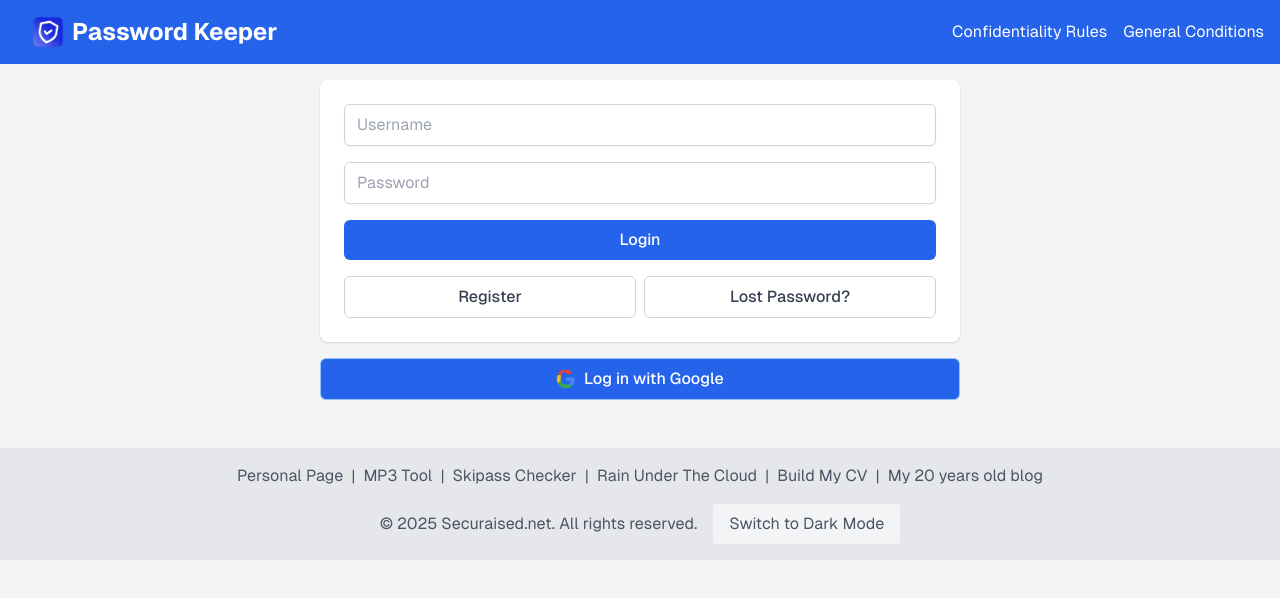
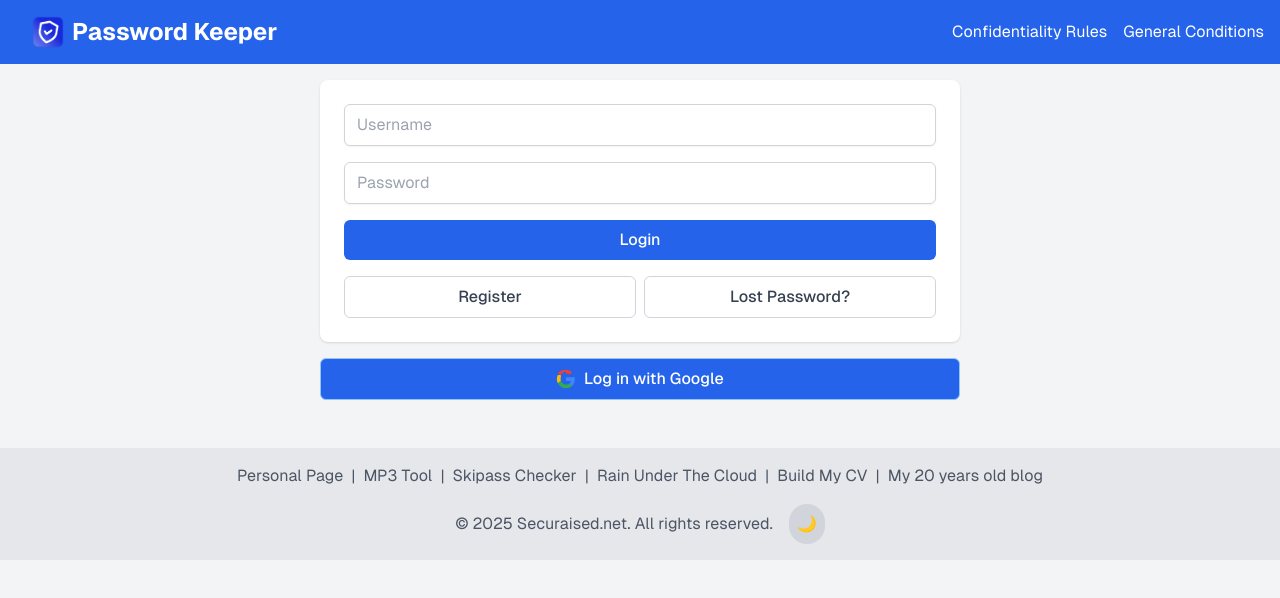
Before and after one commit to louisvolant/password-keeper-app, a Next.js app in the folder frontend/: page / in a window 1280 px wide. Shown: the top 598 px of the page. Built offline with nearby package versions, Linux system fonts and the light colour scheme; no server answers.

Commit message:
Changed display of light/dark mode switch

```diff
--- a/frontend/src/app/Footer.tsx
+++ b/frontend/src/app/Footer.tsx
@@ -48,9 +48,10 @@ export default function Footer() {
           </div>
           <button
             onClick={toggleTheme}
-            className="hidden md:block py-2 px-4 bg-gray-100 dark:bg-gray-700 rounded hover:bg-gray-300 dark:hover:bg-gray-600"
+            className="p-2 bg-gray-300 dark:bg-gray-700 rounded-full hover:bg-gray-400 dark:hover:bg-gray-600 transition-colors"
+            aria-label="Toggle dark mode"
           >
-            Switch to {theme === "light" ? "Dark" : "Light"} Mode
+            {theme === 'light' ? '🌙' : '☀️'}
           </button>
         </div>
       </div>
```
